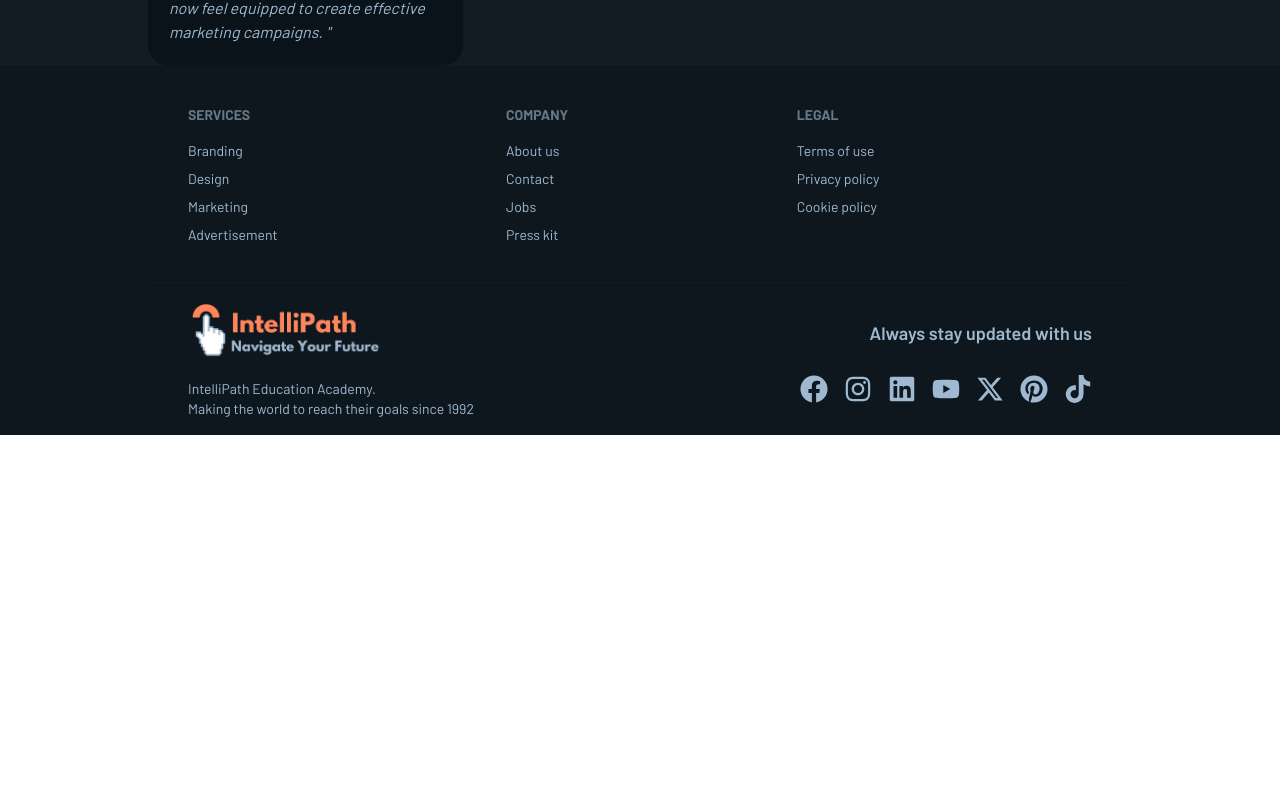
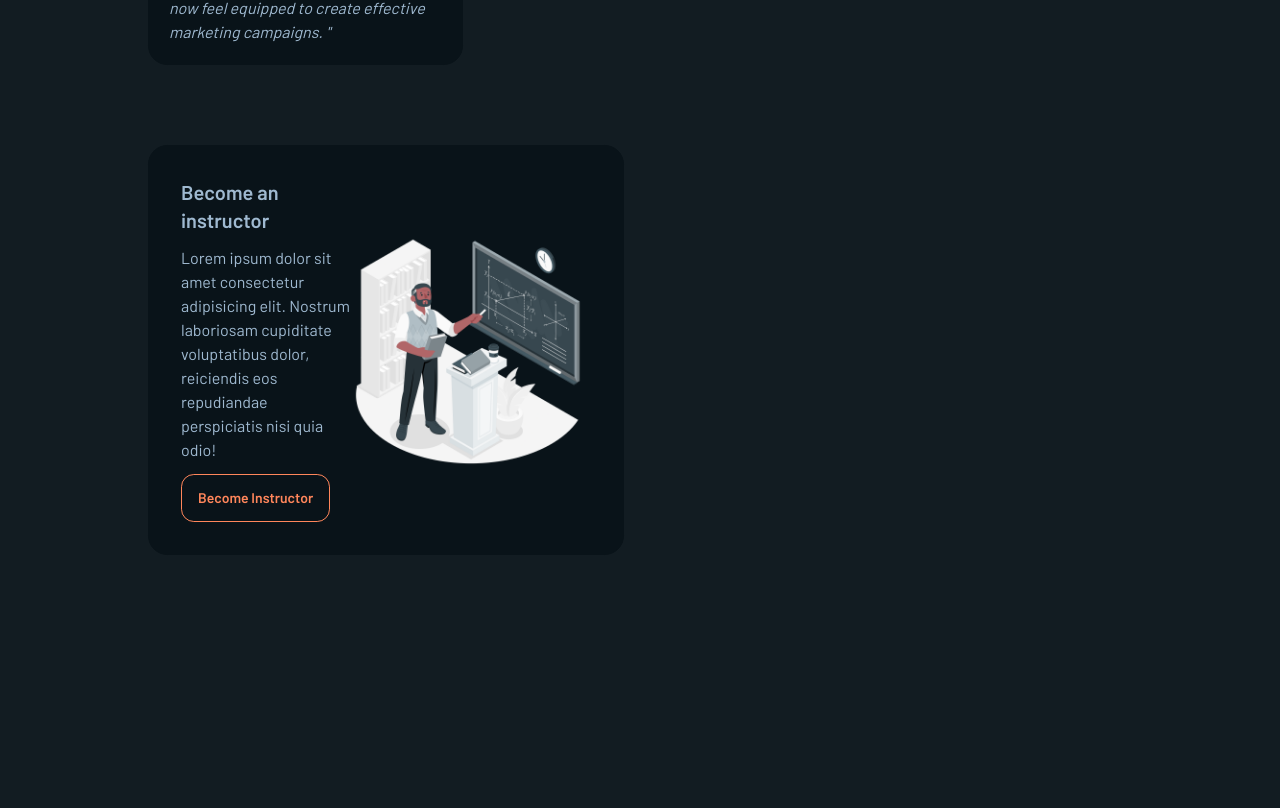
Before and after one commit to taseenjeem/IntelliPath, a Next.js app: page / in a window 1280 px wide. Shown: the part 4612-5420 px from the top of the page. Before the commit the page ends 5047 px from the top, so only its background shows below. Built offline with nearby package versions, Linux system fonts and the light colour scheme; no server answers.

Commit message:
added one part of cta

```diff
--- a/app/page.js
+++ b/app/page.js
@@ -1,3 +1,4 @@
+import Cta from "@/components/page/landing-page/CTA";
 import CategoriesList from "@/components/page/landing-page/CategoriesList";
 import Hero from "@/components/page/landing-page/Hero";
 import Testimonial from "@/components/page/landing-page/Testimonial";
@@ -10,6 +11,7 @@ const LandingPage = () => {
       <CategoriesList />
       <TopCourses />
       <Testimonial />
+      <Cta />
     </>
   );
 };
--- /dev/null
+++ b/components/page/landing-page/Cta.jsx
@@ -0,0 +1,35 @@
+import student from "/public/assets/images/student.png";
+import instructor from "/public/assets/images/instructor.png";
+import Link from "next/link";
+import Image from "next/image";
+
+const Cta = () => {
+  return (
+    <section className="min-h-screen w-full wrapper mt-5 md:mt-20">
+      <div className="grid md:grid-cols-2 gap-8">
+        <div className="bg-base-300 card card-compact card-body hover:shadow-xl border border-base-300 hover:border-primary duration-300">
+          <div className="flex items-center">
+            <div className="space-y-3">
+              <h3 className="text-xl font-semibold">Become an instructor</h3>
+              <p>
+                Lorem ipsum dolor sit amet consectetur adipisicing elit. Nostrum
+                laboriosam cupiditate voluptatibus dolor, reiciendis eos
+                repudiandae perspiciatis nisi quia odio!
+              </p>
+              <Link href={`#`} className="btn btn-primary btn-outline">
+                Become Instructor
+              </Link>
+            </div>
+            <Image
+              src={instructor}
+              alt="Instructor Illustration"
+              className="max-w-60 w-full"
+            />
+          </div>
+        </div>
+      </div>
+    </section>
+  );
+};
+
+export default Cta;
```
Also changed, not shown: public/assets/images/instructor.png (added), public/assets/images/student.png (added).
